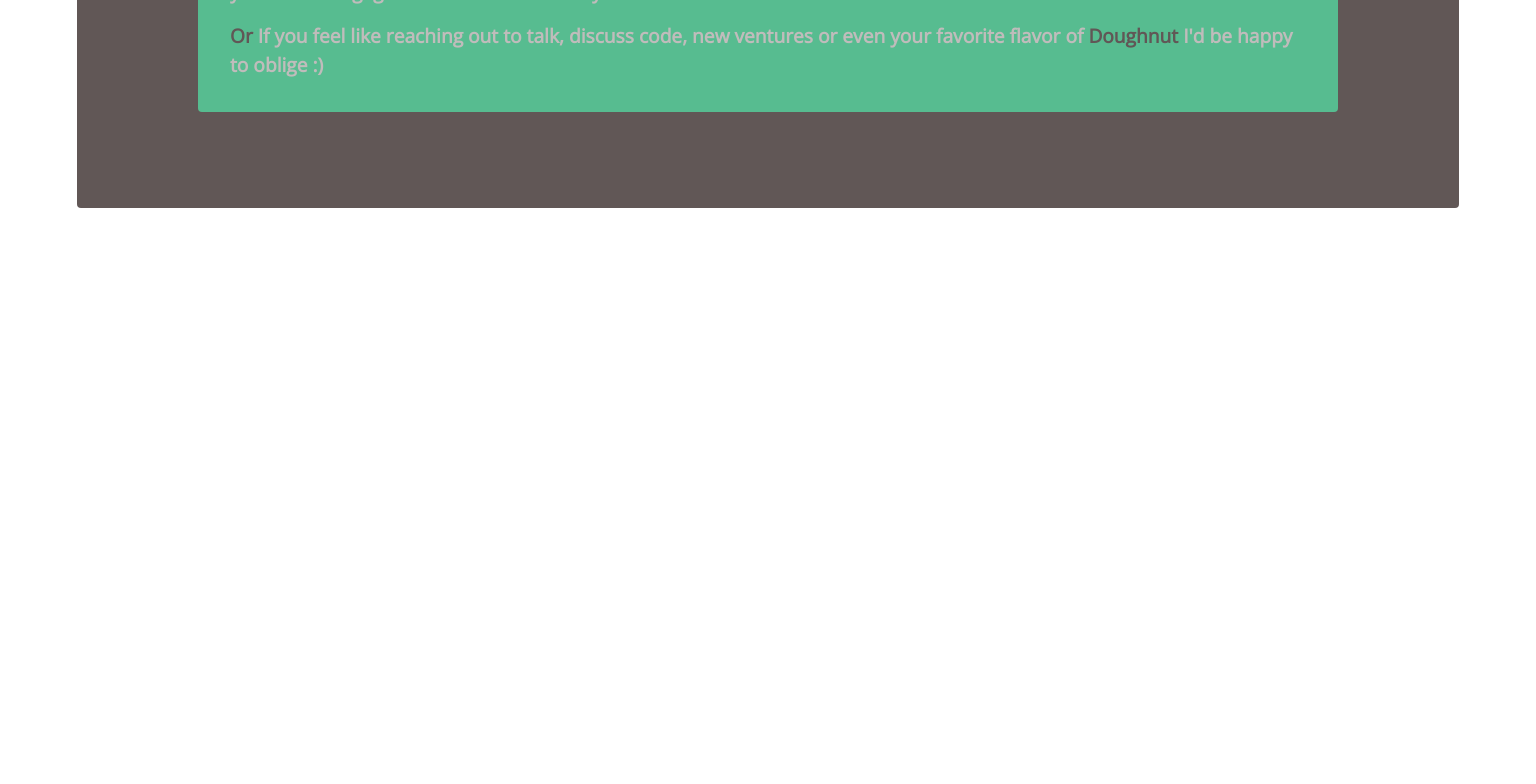
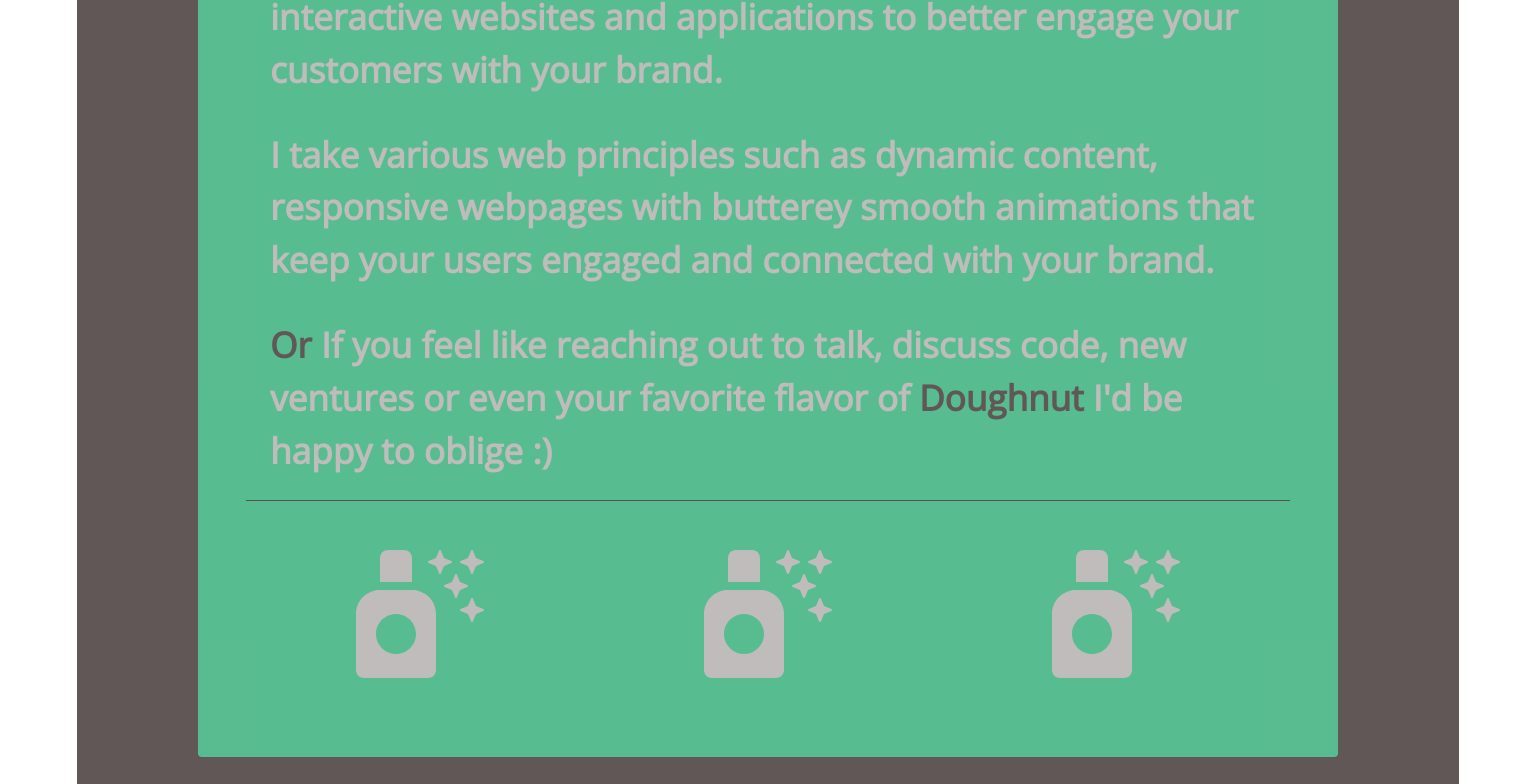
Before and after one commit to SandyAbdullahi/Portfolio, an Angular app: page / in a window 1536 px wide. Shown: the part 1900-2684 px from the top of the page. Before the commit the page ends 2156 px from the top, so only its background shows below. Built offline with nearby package versions, Linux system fonts and the light colour scheme.

Commit message:
detail styling for inner header

```diff
--- a/src/app/header/header.component.html
+++ b/src/app/header/header.component.html
@@ -21,5 +21,19 @@
         new ventures or even your favorite flavor of <span class="text-primary">Doughnut</span> I'd be happy to oblige
         :) </p>
     </div>
+    <hr class="bg-primary">
+    <div class="container">
+      <div class="row">
+        <div class="col">
+          <fa-icon [icon]="faAirFreshener" class="icon"></fa-icon>
+        </div>
+        <div class="col">
+          <fa-icon [icon]="faAirFreshener" class="icon"></fa-icon>
+        </div>
+        <div class="col">
+          <fa-icon [icon]="faAirFreshener" class="icon"></fa-icon>
+        </div>
+      </div>
+    </div>
   </div>
 </div>
--- a/src/app/header/header.component.scss
+++ b/src/app/header/header.component.scss
@@ -42,6 +42,10 @@
     opacity: 1;
     font-weight: 900;
   }
+
+  .icon {
+    display: none;
+  }
 }
 
 
@@ -84,6 +88,8 @@
     p {
       font-size: 1.2rem;
     }
+
+
   }
 
 
@@ -114,6 +120,15 @@
       font-size: 7rem;
     }
   }
+
+  .inner-header {
+    padding: 2.5rem;
+
+    .icon {
+      display: inline;
+      font-size: 5rem;
+    }
+  }
 }
 
 // Large devices (desktops, 992px and up)
@@ -141,6 +156,14 @@
       font-size: 9rem;
     }
   }
+
+  .inner-header {
+
+    .icon {
+      display: inline;
+      font-size: 8rem;
+    }
+  }
 }
 
 // Extra large devices (large desktops, 1200px and up)
@@ -162,6 +185,19 @@
 
     .nairobi {
       font-size: 10rem;
+    }
+  }
+
+  .inner-header {
+
+    p {
+      padding: 0.5rem;
+      font-size: 2.2rem;
+    }
+
+    .icon {
+      display: inline;
+      font-size: 8rem;
     }
   }
 }
@@ -192,4 +228,19 @@
       font-size: 12rem;
     }
   }
+
+  .inner-header {
+    padding: 3rem;
+
+    p {
+      padding: 0.5rem;
+      font-size: 2.2rem;
+    }
+
+    .icon {
+      font-size: 8rem;
+    }
+  }
+
+
 }
```
